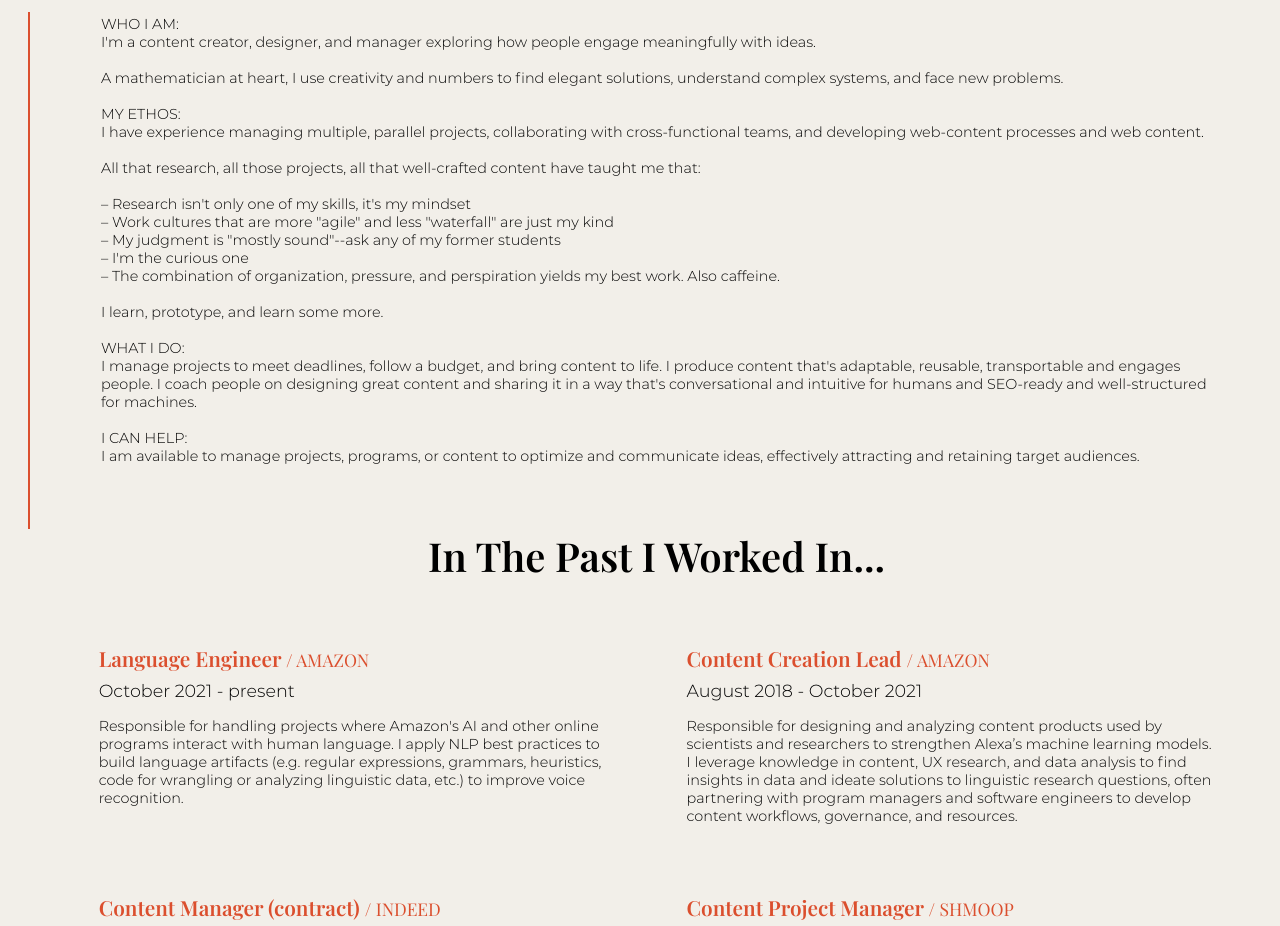
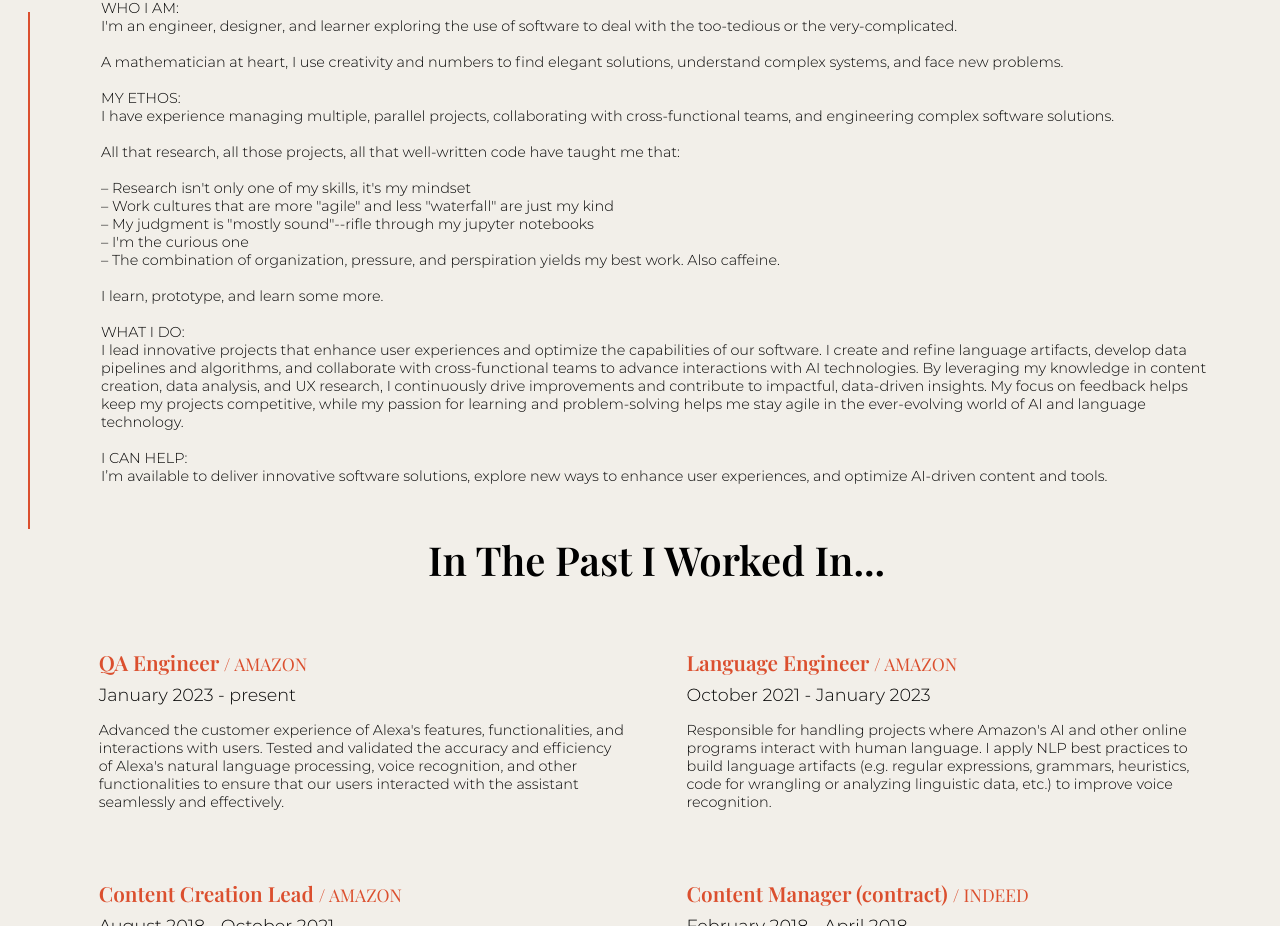
Before and after one commit to xavi-pi/xavi-web, a plain HTML site: page index.html in a window 1280 px wide. Shown: the part 271-1197 px from the top of the page. Drawn offline with nearby package versions, Linux system fonts and the light colour scheme.

Commit message:
updated to include qa eng.

```diff
--- a/index.html
+++ b/index.html
@@ -51,27 +51,22 @@
     <div class="content">
         <h2>HELLO!</h2>
         <p>WHO I AM:
-            <br>I'm a content creator, designer, and manager exploring how people engage meaningfully with ideas.
+            <br>I'm an engineer, designer, and learner exploring the use of software to deal with the too-tedious or the very-complicated.
             <br><br>A mathematician at heart, I use creativity and numbers to find elegant solutions, understand
             complex systems, and face new problems.
             <br><br>MY ETHOS:
-            <br>I have experience managing multiple, parallel projects, collaborating with cross-functional teams,
-            and developing web-content processes and web content.
-            <br><br>All that research, all those projects, all that well-crafted content have taught me that:
+            <br>I have experience managing multiple, parallel projects, collaborating with cross-functional teams, and engineering complex software solutions.
+            <br><br>All that research, all those projects, all that well-written code have taught me that:
             <br><br>– Research isn't only one of my skills, it's my mindset
             <br>– Work cultures that are more "agile" and less "waterfall" are just my kind
-            <br>– My judgment is "mostly sound"--ask any of my former students
+            <br>– My judgment is "mostly sound"--rifle through my jupyter notebooks
             <br>– I'm the curious one
             <br>– The combination of organization, pressure, and perspiration yields my best work. Also caffeine.
             <br><br>I learn, prototype, and learn some more.
             <br><br>WHAT I DO:
-            <br>I manage projects to meet deadlines, follow a budget, and bring content to life.
-            I produce content that's adaptable, reusable, transportable and engages people.
-            I coach people on designing great content and sharing it in a way that's conversational and intuitive
-            for humans and SEO-ready and well-structured for machines.
+            <br>I lead innovative projects that enhance user experiences and optimize the capabilities of our software. I create and refine language artifacts, develop data pipelines and algorithms, and collaborate with cross-functional teams to advance interactions with AI technologies. By leveraging my knowledge in content creation, data analysis, and UX research, I continuously drive improvements and contribute to impactful, data-driven insights. My focus on feedback helps keep my projects competitive, while my passion for learning and problem-solving helps me stay agile in the ever-evolving world of AI and language technology.
             <br><br>I CAN HELP:
-            <br>I am available to manage projects, programs, or content to optimize and
-            communicate ideas, effectively attracting and retaining target audiences.
+            <br>I’m available to deliver innovative software solutions, explore new ways to enhance user experiences, and optimize AI-driven content and tools.
         </p>
 
     </div>
@@ -81,8 +76,14 @@
         <h2>In The Past I Worked In...</h2>
         <div class="description_container">
             <div class="description_item">
+                <h3>QA Engineer <span>/ AMAZON</span></h3>
+                <span>January 2023 - present</span>
+                <p>Advanced the customer experience of Alexa's features, functionalities, and interactions with users. Tested and validated the accuracy and efficiency of Alexa's natural language processing, voice recognition, and other functionalities to ensure that our users interacted with the assistant seamlessly and effectively.
+                </p>
+            </div>
+            <div class="description_item">
                 <h3>Language Engineer <span>/ AMAZON</span></h3>
-                <span>October 2021 - present</span>
+                <span>October 2021 - January 2023</span>
                 <p>Responsible for handling projects where Amazon's AI and other
                     online programs interact with human language. I apply NLP best
                     practices to build language artifacts (e.g. regular expressions,
```
